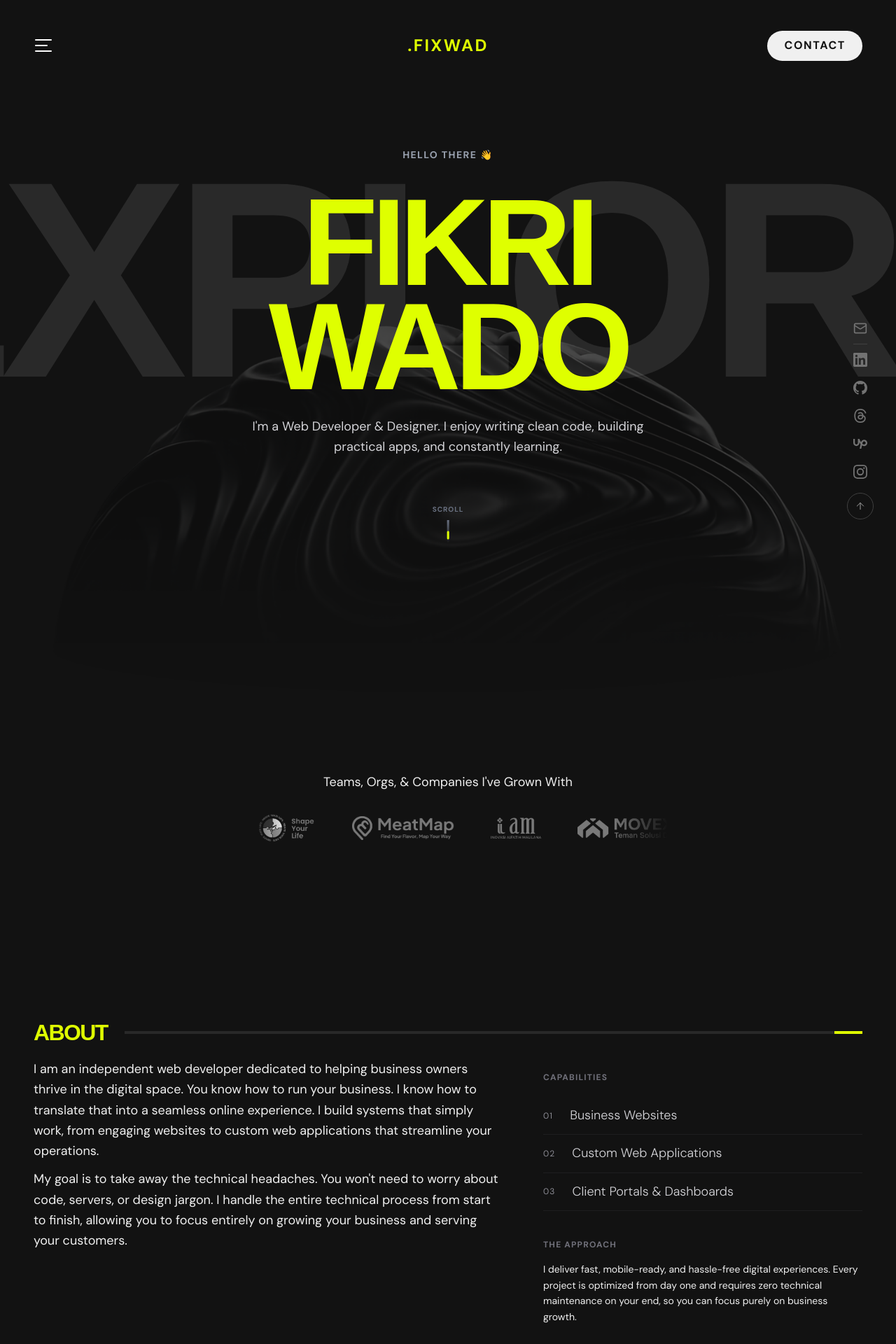
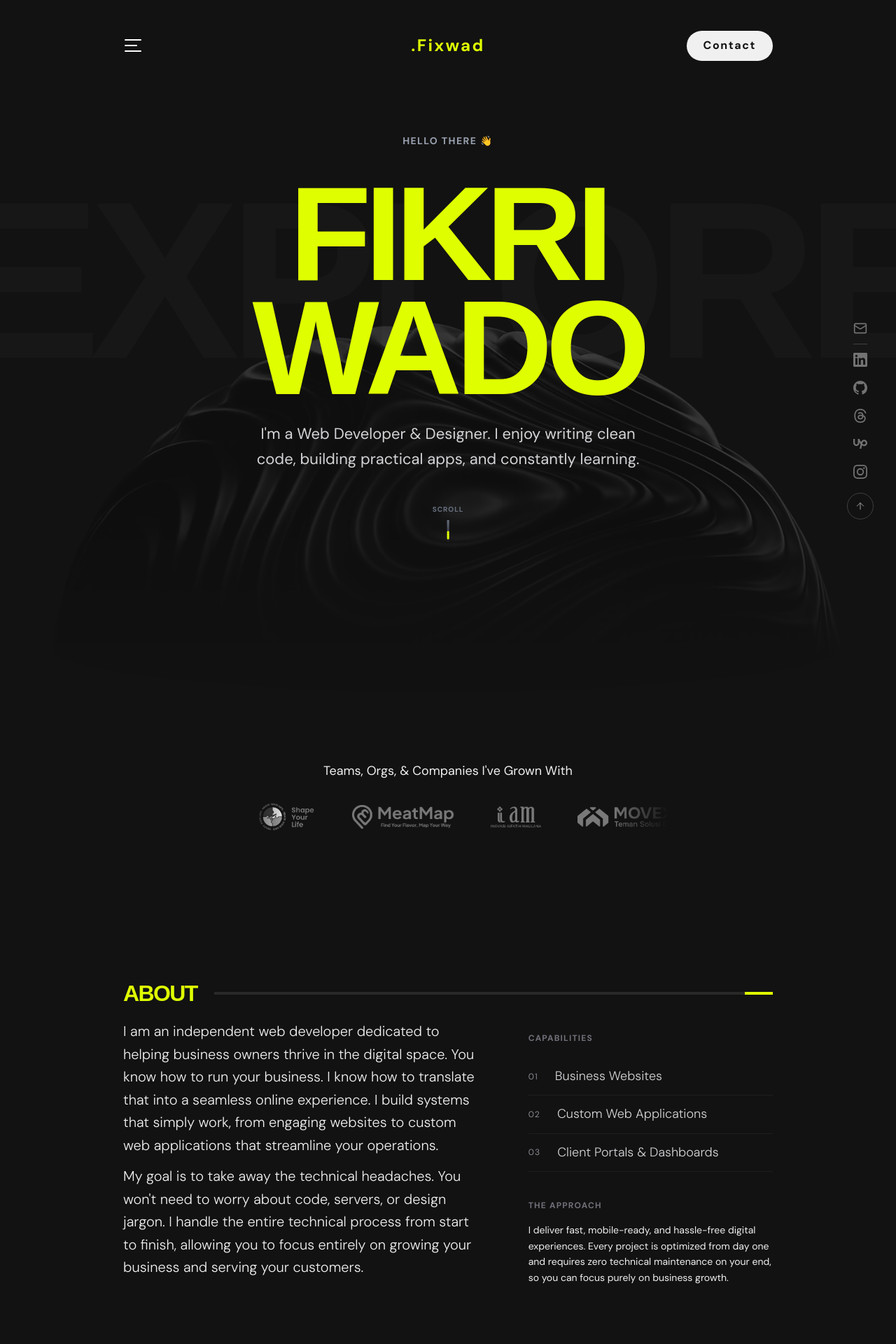
Before and after one commit to fikriwado/noir, a Next.js app: page / in a window 1280 px wide. Shown: the top 1920 px of the page at 70% size. Built offline with nearby package versions, Linux system fonts and the light colour scheme; a web font is replaced by a local one.

Commit message:
fix: responsive layout and mobile overlay polish

```diff
--- a/src/components/About.jsx
+++ b/src/components/About.jsx
@@ -20,12 +20,12 @@ export default function About() {
       <div ref={sectionRef} className="grid grid-cols-1 lg:grid-cols-12 gap-10 lg:gap-16">
         <div className="lg:col-span-7 flex flex-col gap-6">
           <Reveal>
-            <motion.p style={{ y: p1Y }} className="text-base md:text-lg text-[#f0f0f0] leading-relaxed">
+            <motion.p style={{ y: p1Y }} className="text-base md:text-lg lg:text-xl text-[#f0f0f0] lg:font-light leading-relaxed">
               I am an independent web developer dedicated to helping business owners thrive in the digital space. You know how to run your business. I know how to translate that into a seamless online experience. I build systems that simply work, from engaging websites to custom web applications that streamline your operations.
             </motion.p>
           </Reveal>
           <Reveal delay={0.1}>
-            <motion.p style={{ y: p2Y }} className="text-base md:text-lg text-[#f0f0f0] leading-relaxed">
+            <motion.p style={{ y: p2Y }} className="text-base md:text-lg lg:text-xl text-[#f0f0f0] lg:font-light leading-relaxed">
               My goal is to take away the technical headaches. You won&apos;t need to worry about code, servers, or design jargon. I handle the entire technical process from start to finish, allowing you to focus entirely on growing your business and serving your customers.
             </motion.p>
           </Reveal>
--- a/src/components/Button.jsx
+++ b/src/components/Button.jsx
@@ -13,7 +13,7 @@ export default function Button({
   ...props
 }) {
   const base =
-    "inline-flex items-center justify-center px-6 h-[43px] rounded-full text-base font-bold tracking-widest uppercase transition-colors duration-300 select-none cursor-pointer font-[family-name:var(--font-body)]";
+    "inline-flex items-center justify-center px-6 h-[43px] rounded-full text-base font-bold tracking-widest transition-colors duration-300 select-none cursor-pointer font-[family-name:var(--font-body)]";
 
   const classes = `${base} ${variants[variant]} ${className}`;
 
--- a/src/components/Contact.jsx
+++ b/src/components/Contact.jsx
@@ -6,9 +6,9 @@ import Reveal from "./Reveal";
 
 export default function Contact() {
   return (
-    <Section id="contact">
+    <Section id="contact" className="!py-16 md:!py-20 lg:!py-24">
       <Reveal>
-        <div className="bg-neon text-black rounded-none p-8 md:p-10 lg:p-12 grid grid-cols-1 lg:grid-cols-2 gap-10 lg:gap-16 items-center [&_*::selection]:!bg-black [&_*::selection]:!text-neon">
+        <div className="bg-neon text-black rounded-none p-6 md:p-8 lg:p-10 grid grid-cols-1 lg:grid-cols-2 gap-10 lg:gap-16 items-center [&_*::selection]:!bg-black [&_*::selection]:!text-neon">
           <h2 className="font-[family-name:var(--font-heading)] uppercase text-black text-5xl md:text-6xl lg:text-7xl font-black leading-none tracking-tighter">
             LET&apos;S BUILD SOMETHING.
           </h2>
--- a/src/components/Container.jsx
+++ b/src/components/Container.jsx
@@ -1,6 +1,6 @@
 export default function Container({ children, className = "", as: Tag = "div", ...props }) {
   return (
-    <Tag className={`px-6 md:px-12 max-w-7xl w-full mx-auto ${className}`} {...props}>
+    <Tag className={`px-6 md:px-0 max-w-[928px] w-full mx-auto ${className}`} {...props}>
       {children}
     </Tag>
   );
--- a/src/components/Experience.jsx
+++ b/src/components/Experience.jsx
@@ -47,7 +47,7 @@ export default function Experience() {
       <div ref={sectionRef} className="relative">
         <motion.div
           style={{ y: bgY }}
-          className="absolute top-0 left-1/2 -translate-x-1/2 w-full flex justify-center items-center pointer-events-none select-none z-0"
+          className="hidden sm:flex absolute top-0 left-1/2 -translate-x-1/2 w-full flex justify-center items-center pointer-events-none select-none z-0"
         >
           <span className="font-[family-name:var(--font-heading)] text-[25vw] sm:text-[18vw] font-black uppercase tracking-tighter whitespace-nowrap leading-none text-white/[0.008]"
   style={{
--- a/src/components/Header.jsx
+++ b/src/components/Header.jsx
@@ -10,6 +10,7 @@ const navLinks = [
   { label: "HOME", target: null },
   { label: "ABOUT", target: "about" },
   { label: "WORKS", target: "works" },
+  { label: "EXPERIENCE", target: "experience" },
   { label: "CONTACT", target: "contact" },
 ];
 
@@ -41,7 +42,13 @@ export default function Header() {
 
   useEffect(() => {
     document.body.style.overflow = isMenuOpen ? "hidden" : "";
-    return () => { document.body.style.overflow = ""; };
+    if (window.__lenis) {
+      isMenuOpen ? window.__lenis.stop() : window.__lenis.start();
+    }
+    return () => {
+      document.body.style.overflow = "";
+      if (window.__lenis) window.__lenis.start();
+    };
   }, [isMenuOpen]);
 
   const paddingTop = useTransform(scrollY, [0, 60], [30, 0]);
@@ -50,11 +57,14 @@ export default function Header() {
   const handleNavClick = (e, target) => {
     e.preventDefault();
     setIsMenuOpen(false);
-    if (target && window.__lenis) {
-      window.__lenis.scrollTo(`#${target}`, { offset: 0 });
-    } else if (window.__lenis) {
-      window.__lenis.scrollTo(0);
-    }
+    if (window.__lenis) window.__lenis.start();
+    requestAnimationFrame(() => {
+      if (target && window.__lenis) {
+        window.__lenis.scrollTo(`#${target}`, { offset: 0 });
+      } else if (window.__lenis) {
+        window.__lenis.scrollTo(0);
+      }
+    });
   };
 
   return (
@@ -104,7 +114,7 @@ export default function Header() {
           </div>
 
           {/* Logo — center */}
-          <span className="text-2xl font-bold tracking-widest text-[#DFFF00] uppercase select-none">
+          <span className="text-2xl font-bold tracking-widest text-[#DFFF00] select-none">
             .Fixwad
           </span>
 
@@ -127,8 +137,15 @@ export default function Header() {
             initial="hidden"
             animate="visible"
             exit="exit"
-            className="fixed inset-0 bg-black/95 backdrop-blur-md z-40 flex items-center justify-center"
+            className="fixed inset-0 bg-black/95 backdrop-blur-md z-[60] flex items-center justify-center"
           >
+            <button
+              onClick={() => setIsMenuOpen(false)}
+              className="absolute top-6 right-6 z-[70] text-white hover:text-neon transition-colors cursor-pointer"
+              aria-label="Close menu"
+            >
+              <X size={28} strokeWidth={2} />
+            </button>
             <motion.nav
               variants={linkContainerVariants}
               initial="hidden"
@@ -142,7 +159,7 @@ export default function Header() {
                   variants={linkVariants}
                   href={link.target ? `#${link.target}` : "#"}
                   onClick={(e) => handleNavClick(e, link.target)}
-                   className="font-[family-name:var(--font-body)] text-5xl sm:text-7xl font-bold text-white hover:text-neon uppercase tracking-widest transition-colors duration-300 select-none cursor-pointer"
+                   className="font-[family-name:var(--font-body)] text-4xl sm:text-6xl font-bold text-white hover:text-neon uppercase tracking-wide transition-colors duration-300 select-none cursor-pointer"
                 >
                   {link.label}
                 </motion.a>
--- a/src/components/Hero.jsx
+++ b/src/components/Hero.jsx
@@ -60,7 +60,7 @@ export default function Hero() {
           <motion.div style={{ y: eyebrowY }} className="relative z-20">
             <motion.p
               variants={itemVariants}
-              className="text-[14px] uppercase tracking-widest font-bold text-gray-400 mb-8 md:mb-10"
+              className="text-[14px] uppercase tracking-widest font-bold text-gray-400 mb-12 sm:mb-10"
             >
               HELLO THERE <motion.span animate={{ rotate: [0, 14, -8, 14, -8, 0] }} transition={{ duration: 1.2, repeat: Infinity, repeatDelay: 1.5 }} className="inline-block">👋</motion.span>
             </motion.p>
@@ -70,14 +70,14 @@ export default function Hero() {
           <div className="relative flex flex-col items-center gap-0 z-10">
             {/* FIKRI */}
             <motion.div style={{ y: fikriY }} variants={itemVariants} className="relative z-10">
-              <h1 className="font-[family-name:var(--font-heading)] text-[25vw] leading-[0.85] tracking-tighter sm:text-[7rem] md:text-[9rem] lg:text-[11rem] font-black text-neon uppercase">
+              <h1 className="font-[family-name:var(--font-heading)] text-[25vw] sm:text-[15vw] leading-[0.8] sm:leading-[0.85] tracking-tighter font-black text-neon uppercase">
                 FIKRI
               </h1>
             </motion.div>
 
             {/* WADO */}
             <motion.div style={{ y: wadoY }} variants={itemVariants} className="relative z-10">
-              <h1 className="font-[family-name:var(--font-heading)] text-[25vw] leading-[0.85] tracking-tighter sm:text-[7rem] md:text-[9rem] lg:text-[11rem] font-black text-neon uppercase">
+              <h1 className="font-[family-name:var(--font-heading)] text-[25vw] sm:text-[15vw] leading-[0.8] sm:leading-[0.85] tracking-tighter font-black text-neon uppercase">
                 WADO
               </h1>
             </motion.div>
@@ -87,7 +87,7 @@ export default function Hero() {
           <motion.div style={{ y: subY }} className="relative z-20">
             <motion.p
               variants={itemVariants}
-               className="mt-6 max-w-xl text-center text-base md:text-lg leading-relaxed font-[family-name:var(--font-body)] text-zinc-300 px-6 sm:px-0"
+               className="mt-6 max-w-xl text-center text-base md:text-lg lg:text-[22px] leading-relaxed font-[family-name:var(--font-body)] text-zinc-300 px-6 sm:px-0"
             >
               I&apos;m a Web Developer &amp; Designer. I enjoy writing clean code, building practical apps, and constantly learning.
             </motion.p>
@@ -101,9 +101,9 @@ export default function Hero() {
         animate={{ opacity: 1, scale: 1 }}
         transition={{ duration: 1.5, delay: 0.5, ease: "easeOut" }}
         style={{ y: exploreY }}
-        className="absolute top-1/2 left-1/2 -translate-x-1/2 -translate-y-1/2 w-full flex justify-center items-center pointer-events-none select-none z-0"
+        className="hidden sm:flex absolute top-1/2 left-1/2 -translate-x-1/2 -translate-y-1/2 w-full flex justify-center items-center pointer-events-none select-none z-0"
       >
-        <span className="font-[family-name:var(--font-heading)] text-[15vw] md:text-[20vw] lg:text-[25rem] font-black uppercase tracking-tighter whitespace-nowrap leading-none opacity-5 md:opacity-10 select-none">
+        <span className="font-[family-name:var(--font-heading)] text-[25vw] md:text-[20vw] lg:text-[25vw] font-black uppercase tracking-tighter whitespace-nowrap leading-none opacity-5 md:opacity-10 lg:opacity-[0.02] select-none">
           EXPLORE
         </span>
       </motion.div>
--- a/src/components/LifeAt.jsx
+++ b/src/components/LifeAt.jsx
@@ -16,7 +16,7 @@ const logos = [
 
 export default function LifeAt() {
   return (
-    <section id="lifeat" className="relative w-full py-16 md:py-24">
+    <section id="lifeat" className="relative w-full py-16 md:py-24 lg:py-14 lg:pt-20">
       <Container>
         <Reveal>
           <p className="font-[family-name:var(--font-body)] text-[18px] text-[#f0f0f0] text-center mb-8">
--- a/src/components/SocialLinks.jsx
+++ b/src/components/SocialLinks.jsx
@@ -44,15 +44,15 @@ function InstagramIcon({ size = 20 }) {
 }
 
 const links = [
-  { icon: Mail, href: "mailto:hello@example.com", label: "Email" },
+  { icon: Mail, href: "mailto:mfikri.khoirurrizal@gmail.com", label: "Email" },
 ];
 
 const otherLinks = [
-  { icon: LinkedinIcon, href: "https://linkedin.com", label: "LinkedIn" },
-  { icon: GithubIcon, href: "https://github.com", label: "GitHub" },
-  { icon: ThreadsIcon, href: "https://threads.net", label: "Threads" },
-  { icon: UpworkIcon, href: "https://upwork.com", label: "Upwork" },
-  { icon: InstagramIcon, href: "https://instagram.com", label: "Instagram" },
+  { icon: LinkedinIcon, href: "https://linkedin.com/in/fikriwado", label: "LinkedIn" },
+  { icon: GithubIcon, href: "https://github.com/fikriwado/", label: "GitHub" },
+  { icon: ThreadsIcon, href: "https://www.threads.com/@fikriwado_", label: "Threads" },
+  { icon: UpworkIcon, href: "https://www.upwork.com/freelancers/~014690c0d41c03eb90?mp_source=share", label: "Upwork" },
+  { icon: InstagramIcon, href: "https://www.instagram.com/fikriwado_/", label: "Instagram" },
 ];
 
 export default function SocialLinks({ showBackToTop = false }) {
--- a/src/components/Works.jsx
+++ b/src/components/Works.jsx
@@ -62,7 +62,7 @@ export default function Works() {
       <div ref={sectionRef} className="grid grid-cols-1 md:grid-cols-2 gap-6 mt-12">
         {projects.map((p, i) => (
           <Reveal key={i} delay={i * 0.12}>
-            <div className="group relative w-full aspect-video overflow-hidden bg-zinc-900 cursor-pointer">
+            <div className="group relative w-full aspect-video lg:aspect-auto lg:h-[320px] overflow-hidden bg-zinc-900 cursor-pointer">
               <motion.img
                 src={p.img}
                 alt={p.alt}
```
